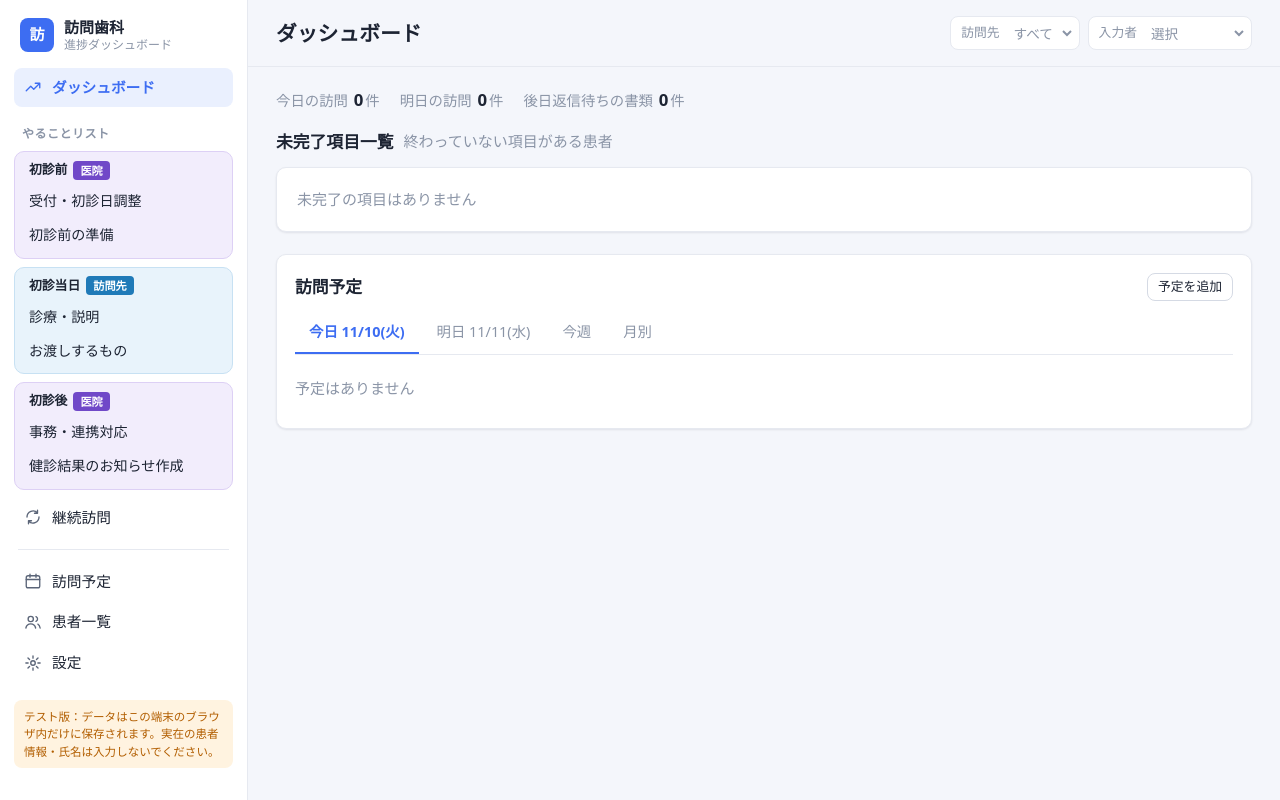
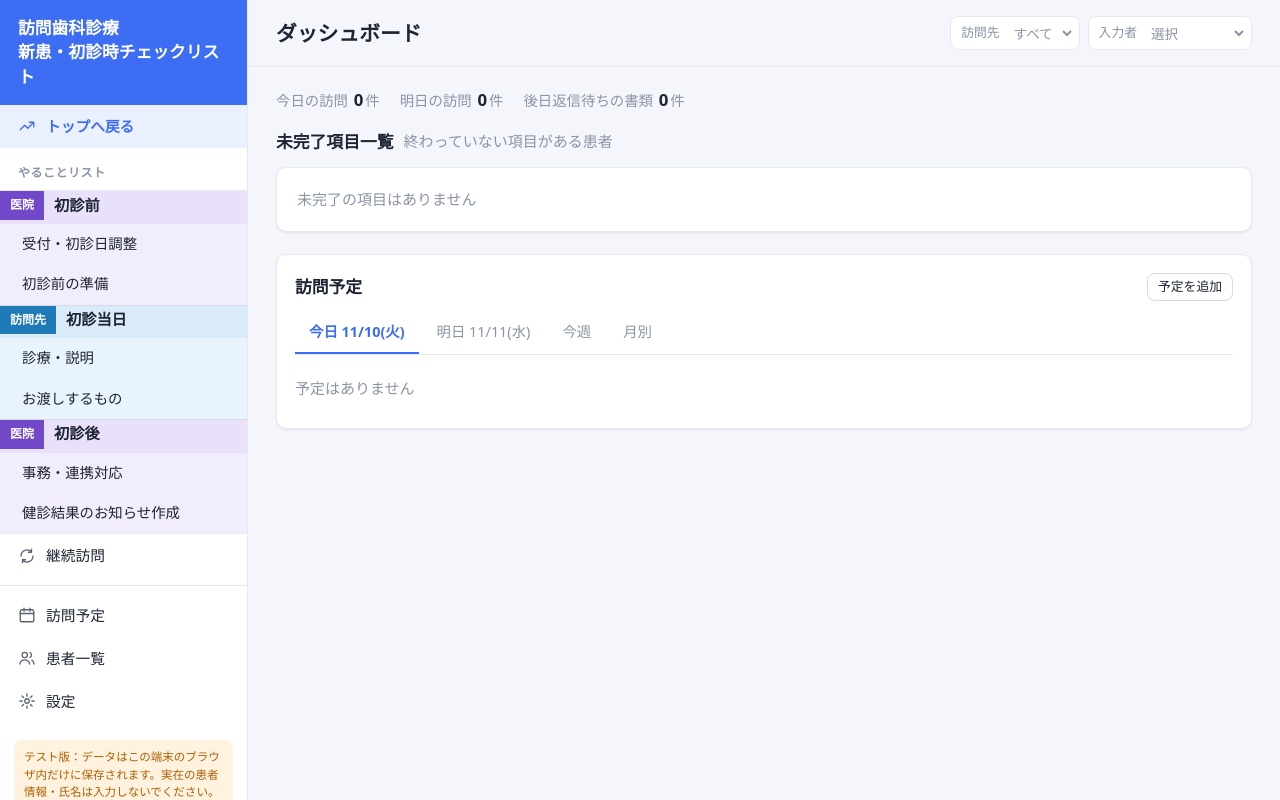
Before and after one commit to Houmon-dashboard/main, a plain HTML site: page index.html in a window 1280 px wide. Drawn offline with Linux system fonts and the light colour scheme.

Commit message:
左メニューのデザイン調整
- 上部を青一色のタイトル帯（訪問歯科診療 新患・初診時チェックリスト）に変更
- 「ダッシュボード」を「トップへ戻る」に変更
- やることリストを角丸なし・横幅いっぱいのブロックにし、医院/訪問先ラベルを見出しの前に配置

Co-Authored-By: Claude Opus 5.5 <noreply@anthropic.com>

```diff
--- a/app.js
+++ b/app.js
@@ -268,17 +268,14 @@ function renderSidebar(routeKey) {
     `<a class="nav-item${routeKey === key ? ' active' : ''}" href="${href}">${ico}<span class="nav-text">${label}</span>${extra}</a>`;
 
   document.getElementById('sidebar').innerHTML = `
-    <div class="brand">
-      <span class="brand-mark">訪</span>
-      <span class="brand-text">訪問歯科<small>進捗ダッシュボード</small></span>
-    </div>
+    <div class="brand">訪問歯科診療<br>新患・初診時チェックリスト</div>
     <nav class="nav">
-      ${link('#/', 'dashboard', 'ダッシュボード', badge(pendingPatients), icon('dashboard'))}
+      ${link('#/', 'dashboard', 'トップへ戻る', badge(pendingPatients), icon('dashboard'))}
     </nav>
     <div class="nav-heading">やることリスト</div>
     ${PHASES.map(ph => `
       <div class="phase-block phase-${placeClass(ph.place)}">
-        <div class="phase-title">${ph.title}<span class="place-tag ${placeClass(ph.place)}">${ph.place}</span></div>
+        <div class="phase-title"><span class="place-tag ${placeClass(ph.place)}">${ph.place}</span>${ph.title}</div>
         ${SECTIONS.filter(s => s.phase === ph.id).map(s => link(sectionHref(s), 'stage-' + s.id, s.menu, badge(counts[s.id]))).join('')}
       </div>`).join('')}
     <nav class="nav">
--- a/style.css
+++ b/style.css
@@ -46,7 +46,7 @@ h3 { font-size: .95rem; }
   flex-shrink: 0;
   background: var(--panel);
   border-right: 1px solid var(--line);
-  padding: 18px 14px 24px;
+  padding: 0 0 24px;
   position: sticky;
   top: 0;
   height: 100vh;
@@ -55,20 +55,19 @@ h3 { font-size: .95rem; }
 .main { flex: 1; min-width: 0; }
 main { padding: 20px 28px 40px; max-width: 1280px; }
 
-.brand { display: flex; align-items: center; gap: 10px; padding: 0 6px 16px; }
-.brand-mark {
-  width: 34px; height: 34px; border-radius: 8px;
-  background: var(--accent); color: #fff;
-  display: grid; place-items: center; font-weight: 700;
+.brand {
+  background: #3d6df2;
+  color: #fff;
+  font-weight: 700;
+  font-size: 1.05rem;
+  line-height: 1.45;
+  padding: 16px 18px;
 }
-.brand-text { font-weight: 700; line-height: 1.25; }
-.brand-text small { display: block; font-weight: 400; font-size: .75rem; color: var(--muted); }
 
-.nav { display: flex; flex-direction: column; gap: 2px; }
+.nav { display: flex; flex-direction: column; }
 .nav-item {
   display: flex; align-items: center; gap: 10px;
-  padding: 8px 10px;
-  border-radius: 8px;
+  padding: 10px 18px;
   color: var(--text);
   text-decoration: none;
   font-size: .92rem;
@@ -78,21 +77,22 @@ main { padding: 20px 28px 40px; max-width: 1280px; }
 .nav-item.active { background: var(--accent-soft); color: var(--accent); font-weight: 600; }
 .nav-item.active svg { color: var(--accent); }
 .nav-text { flex: 1; }
-.nav-heading { font-size: .75rem; color: var(--muted); font-weight: 600; margin: 18px 8px 8px; letter-spacing: .04em; }
-.nav-sep { height: 1px; background: var(--line); margin: 12px 4px; }
+.nav-heading { font-size: .75rem; color: var(--muted); font-weight: 600; margin: 16px 18px 8px; letter-spacing: .04em; }
+.nav-sep { height: 1px; background: var(--line); margin: 8px 0; }
 
-.phase-block {
-  border: 1px solid var(--line);
-  border-radius: var(--radius);
-  padding: 8px 6px 6px;
-  margin-bottom: 8px;
-}
-.phase-block.phase-clinic { background: var(--clinic-soft); border-color: var(--clinic-line); }
-.phase-block.phase-visit { background: var(--visit-soft); border-color: var(--visit-line); }
-.phase-block .nav-item { padding: 6px 8px; font-size: .88rem; }
-.phase-block .nav-item:hover { background: rgba(255, 255, 255, .7); }
-.phase-block .nav-item.active { background: #fff; box-shadow: var(--shadow); }
-.phase-title { display: flex; align-items: center; gap: 6px; font-size: .8rem; font-weight: 700; padding: 0 8px 4px; }
+/* やることリスト：角丸なし・横幅いっぱいのブロック */
+.phase-block { border-top: 1px solid var(--line); }
+.phase-block + .phase-block { border-top-color: var(--line-strong); }
+.phase-block + .nav { border-top: 1px solid var(--line); }
+.phase-block.phase-clinic { background: var(--clinic-soft); }
+.phase-block.phase-visit { background: var(--visit-soft); }
+.phase-block .nav-item { padding: 9px 18px 9px 22px; font-size: .9rem; }
+.phase-block .nav-item:hover { background: rgba(255, 255, 255, .6); }
+.phase-block .nav-item.active { background: #fff; }
+.phase-title { display: flex; align-items: center; gap: 10px; font-size: .95rem; font-weight: 700; padding: 0 18px 4px 0; }
+.phase-clinic .phase-title { background: #e9e1fa; }
+.phase-visit .phase-title { background: #d9ebf8; }
+.phase-title .place-tag { padding: 5px 10px; border-radius: 0; font-size: .75rem; }
 .place-tag {
   font-size: .7rem; font-weight: 700;
   padding: 1px 7px; border-radius: 4px;
@@ -111,7 +111,7 @@ main { padding: 20px 28px 40px; max-width: 1280px; }
 }
 .count { font-size: .78rem; color: var(--muted); }
 
-.sidebar-note { margin-top: 18px; font-size: .72rem; color: var(--warn); background: var(--warn-soft); border-radius: 8px; padding: 8px 10px; line-height: 1.5; }
+.sidebar-note { margin: 18px 14px 0; font-size: .72rem; color: var(--warn); background: var(--warn-soft); border-radius: 8px; padding: 8px 10px; line-height: 1.5; }
 
 .topbar {
   display: flex; align-items: center; gap: 12px;
```
